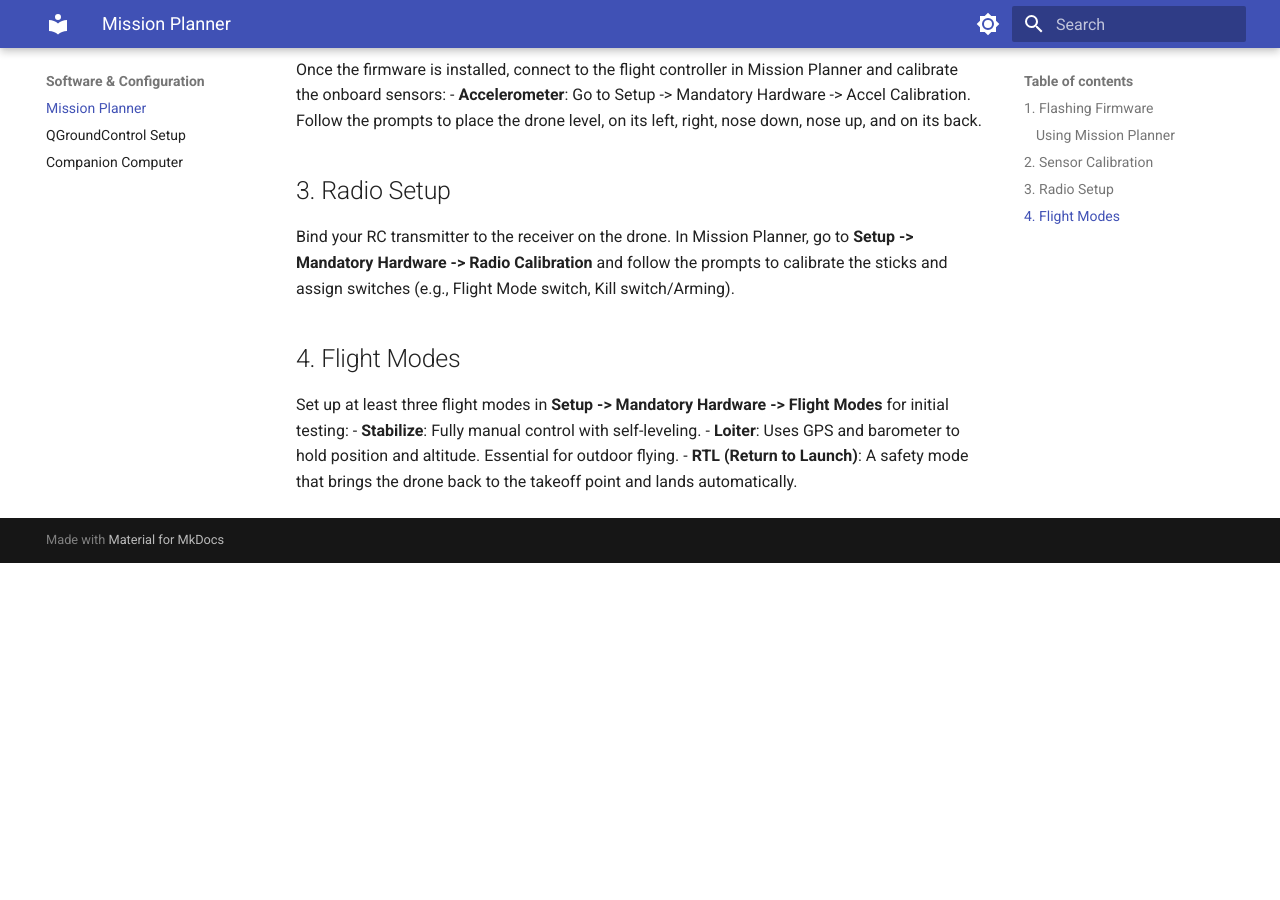
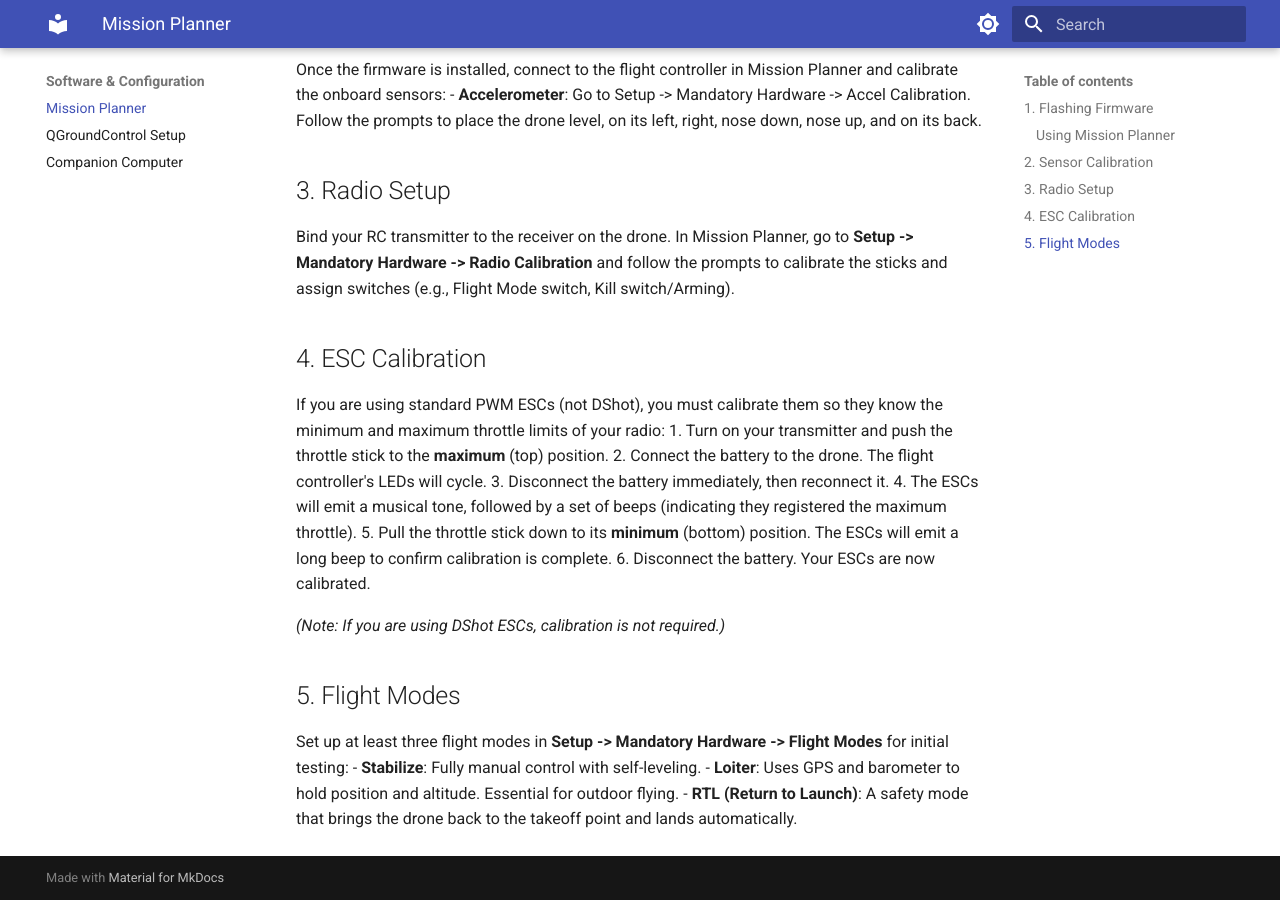
Before and after one commit to TTZ-Unbemannte-Flugsysteme/SwarmSummerSchool_2026, an MkDocs documentation site: the page built from docs/software/firmware.md, in a window 1280 px wide and 900 px high, scrolled down 727 px. Built offline with MkDocs 1.6.1 and Material for MkDocs 9.7.7, drawn with Linux system fonts in a browser that asks for light colours; before the commit the page ends 1290 px from its top, so only the background shows below that.

Commit message:
docs: insert ESC Calibration as step 4 in Mission Planner guide

```diff
--- a/docs/software/firmware.md
+++ b/docs/software/firmware.md
@@ -24,7 +24,19 @@
 Bind your RC transmitter to the receiver on the drone.
 In Mission Planner, go to **Setup -> Mandatory Hardware -> Radio Calibration** and follow the prompts to calibrate the sticks and assign switches (e.g., Flight Mode switch, Kill switch/Arming).
 
-## 4. Flight Modes
+## 4. ESC Calibration
+
+If you are using standard PWM ESCs (not DShot), you must calibrate them so they know the minimum and maximum throttle limits of your radio:
+1. Turn on your transmitter and push the throttle stick to the **maximum** (top) position.
+2. Connect the battery to the drone. The flight controller's LEDs will cycle.
+3. Disconnect the battery immediately, then reconnect it.
+4. The ESCs will emit a musical tone, followed by a set of beeps (indicating they registered the maximum throttle).
+5. Pull the throttle stick down to its **minimum** (bottom) position. The ESCs will emit a long beep to confirm calibration is complete.
+6. Disconnect the battery. Your ESCs are now calibrated.
+
+*(Note: If you are using DShot ESCs, calibration is not required.)*
+
+## 5. Flight Modes
 
 Set up at least three flight modes in **Setup -> Mandatory Hardware -> Flight Modes** for initial testing:
 - **Stabilize**: Fully manual control with self-leveling.
```
